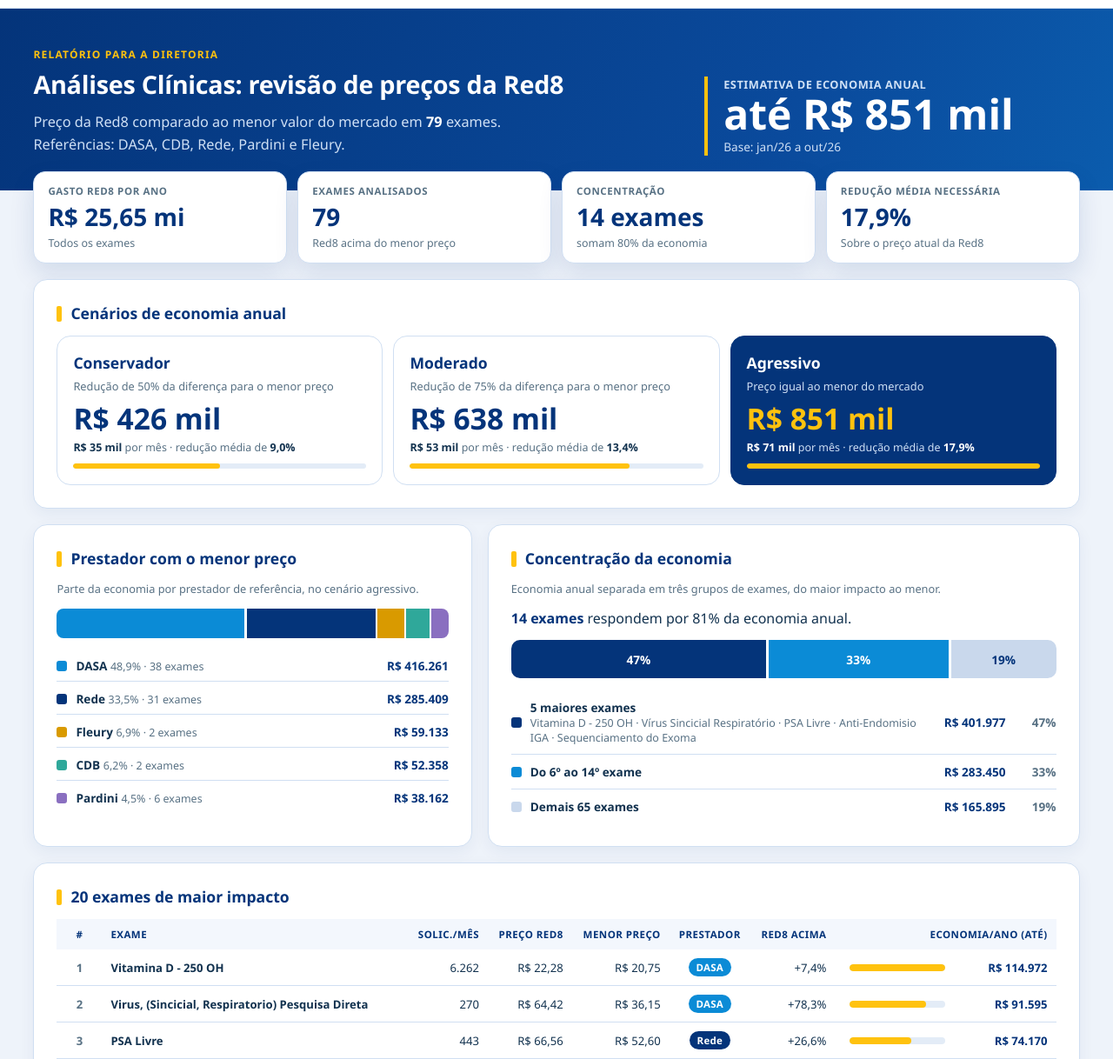
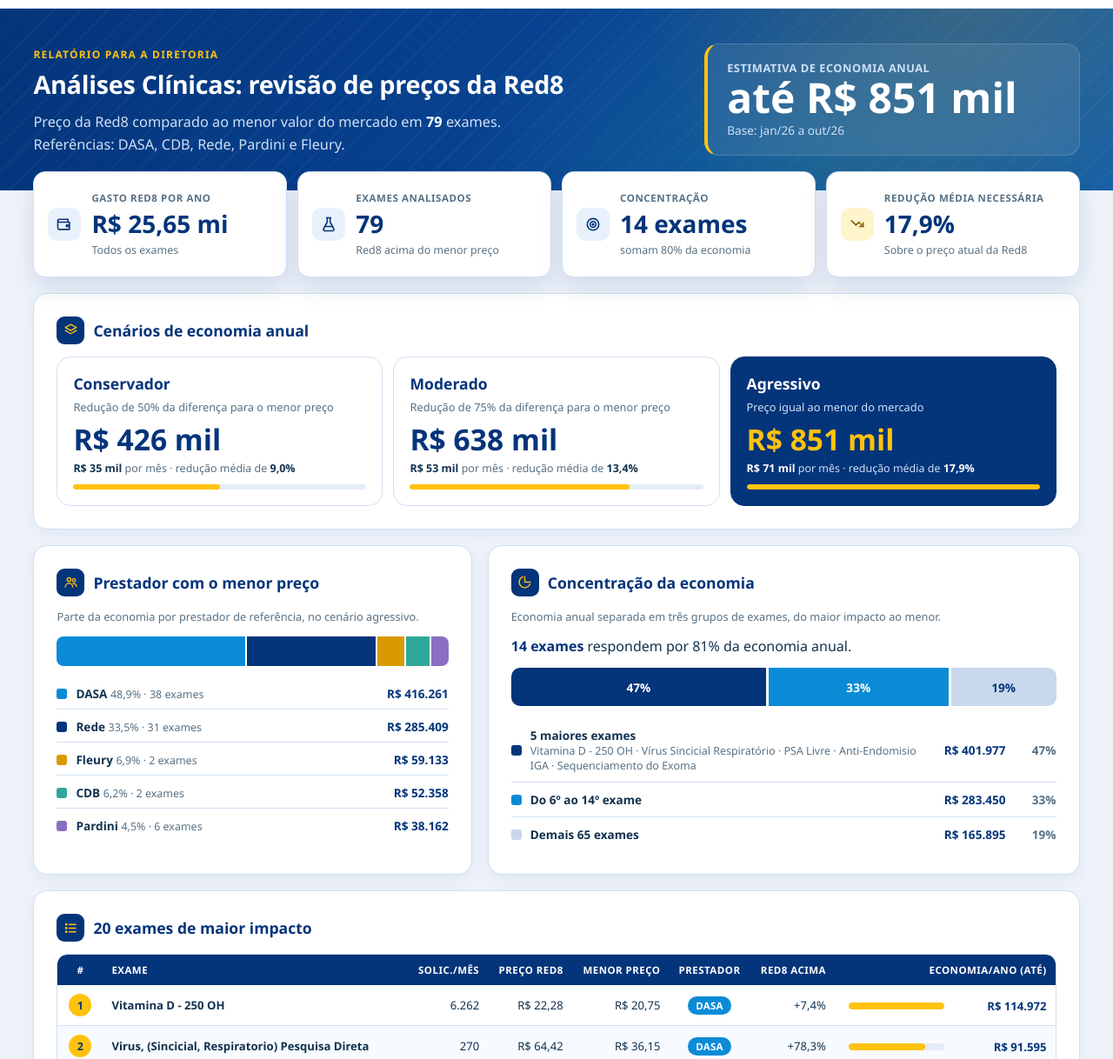
Before and after one commit to douglasraphael/comparativo-valores, a plain HTML site: page index.html in a window 1280 px wide. Shown: the part 82-1300 px from the top of the page at 87% size. Drawn offline with nearby package versions, Linux system fonts and the light colour scheme.

Commit message:
Acabamento visual: ícones, tabela e rodapé
Co-Authored-By: Claude Opus 5.5 <noreply@anthropic.com>
Claude-Session: https://claude.ai/code/session_0171snM9Rggaq3VXz5vsdazX

```diff
--- a/index.html
+++ b/index.html
@@ -113,6 +113,35 @@ body{margin:0;background:#eef3fa}
 @media (min-width:2100px){.rx{zoom:1.28}}
 @media (min-width:2450px){.rx{zoom:1.45}}
 @media (min-width:3000px){.rx{zoom:1.75}}
+.rx-hero{position:relative;overflow:hidden}
+.rx-hero::before{content:"";position:absolute;inset:0;pointer-events:none;background:radial-gradient(circle at 88% -20%,rgba(255,194,14,.20) 0,rgba(255,194,14,0) 34%),radial-gradient(circle at 70% 130%,rgba(47,168,154,.28) 0,rgba(47,168,154,0) 40%),repeating-linear-gradient(135deg,rgba(255,255,255,.035) 0 2px,transparent 2px 22px)}
+.rx-hero-in{position:relative}
+.rx-big{background:rgba(255,255,255,.08);border:1px solid rgba(255,255,255,.16);border-left:4px solid var(--am);border-radius:16px;padding:18px 22px;backdrop-filter:blur(4px)}
+.rx-kpi{position:relative;padding-left:66px;min-height:92px;justify-content:center;transition:transform .18s,box-shadow .18s}
+.rx-kpi:hover{transform:translateY(-2px);box-shadow:0 16px 32px rgba(4,52,122,.16)}
+.rx-ico{position:absolute;left:16px;top:50%;transform:translateY(-50%);width:38px;height:38px;border-radius:11px;display:grid;place-items:center;background:#e8f0fb;color:var(--nv)}
+.rx-kpi:nth-child(4) .rx-ico{background:#fff4cc;color:#8a5f00}
+.rx-ico svg,.rx-hico svg{width:20px;height:20px;fill:none;stroke:currentColor;stroke-width:1.9;stroke-linecap:round;stroke-linejoin:round}
+.rx-ch h2{display:flex;align-items:center;gap:10px}
+.rx-hico{width:32px;height:32px;border-radius:9px;display:grid;place-items:center;background:var(--nv);color:var(--am);flex:none}
+.rx-hico svg{width:17px;height:17px}
+.rx-card{transition:box-shadow .2s}
+.rx-card:hover{box-shadow:0 14px 34px rgba(4,52,122,.10)}
+.rx-sc{transition:transform .18s}
+.rx-sc:hover{transform:translateY(-2px)}
+.rx #exames .rx-scroll{border-radius:12px;border:1px solid var(--ln)}
+.rx #exames th{background:var(--nv);color:#fff;border:0}
+.rx #exames th:first-child{border-top-left-radius:11px}
+.rx #exames th:last-child{border-top-right-radius:11px}
+.rx #exames tbody tr:nth-child(even) td{background:#f7faff}
+.rx #exames tbody tr:hover td{background:#eef4fc}
+.rx #exames tbody tr:last-child td{border-bottom:0}
+.rx-rkb{display:inline-grid;place-items:center;width:26px;height:26px;border-radius:50%;background:#e8f0fb;color:var(--nv);font-size:.78rem;font-weight:800}
+.rx-rkb.rx-top{background:var(--am);color:var(--nv)}
+.rx-foot{background:var(--nv);color:#cfe0f5;margin-top:8px;border-top:4px solid var(--am)}
+.rx-foot-in{max-width:calc(1600px - 2 * max(16px,3vw));margin-inline:auto;padding:18px max(16px,3vw);display:flex;flex-wrap:wrap;justify-content:space-between;gap:8px 24px;font-size:.78rem;box-sizing:content-box}
+.rx-foot b{color:#fff}
+@media (max-width:560px){.rx-kpi{padding-left:16px;padding-top:62px}.rx-ico{top:16px;transform:none}}
 [data-dash-source-state=refreshing]{opacity:.5}
 .rx-steps{display:grid;grid-template-columns:repeat(auto-fit,minmax(min(100%,16rem),1fr));gap:12px}
 .rx-step{all:unset;box-sizing:border-box;cursor:pointer;position:relative;display:flex;flex-direction:column;gap:6px;padding:18px 18px 16px;border-radius:16px;border:1px solid var(--ln);background:#fff;transition:transform .18s,box-shadow .18s,background .18s}
@@ -198,14 +227,14 @@ body{margin:0;background:#eef3fa}
 
   <div class="rx-main">
     <div class="rx-kpis">
-      <div class="rx-kpi"><span>Gasto Red8 por ano</span><strong data-draw="k" data-source="resumo" data-field="texto" data-m="red8" data-cenf="100">—</strong><small>Todos os exames</small></div>
-      <div class="rx-kpi"><span>Exames analisados</span><strong data-draw="k" data-source="resumo" data-field="texto" data-m="n_cmp" data-cenf="100">—</strong><small>Red8 acima do menor preço</small></div>
-      <div class="rx-kpi"><span>Concentração</span><strong data-draw="k" data-source="resumo" data-field="texto" data-m="n_a_txt" data-cenf="100">—</strong><small>somam 80% da economia</small></div>
-      <div class="rx-kpi"><span>Redução média necessária</span><strong data-draw="k" data-source="resumo" data-field="texto" data-m="red_media" data-cenf="100">—</strong><small>Sobre o preço atual da Red8</small></div>
+      <div class="rx-kpi"><b class="rx-ico"><svg viewBox="0 0 24 24" aria-hidden="true"><path d="M3 7a2 2 0 0 1 2-2h12v4"/><path d="M3 7v10a2 2 0 0 0 2 2h14V9H5a2 2 0 0 1-2-2z"/><circle cx="16" cy="14" r="1.3"/></svg></b><span>Gasto Red8 por ano</span><strong data-draw="k" data-source="resumo" data-field="texto" data-m="red8" data-cenf="100">—</strong><small>Todos os exames</small></div>
+      <div class="rx-kpi"><b class="rx-ico"><svg viewBox="0 0 24 24" aria-hidden="true"><path d="M9 3h6"/><path d="M10 3v6l-5 9a2 2 0 0 0 1.7 3h10.6a2 2 0 0 0 1.7-3l-5-9V3"/><path d="M7.5 15h9"/></svg></b><span>Exames analisados</span><strong data-draw="k" data-source="resumo" data-field="texto" data-m="n_cmp" data-cenf="100">—</strong><small>Red8 acima do menor preço</small></div>
+      <div class="rx-kpi"><b class="rx-ico"><svg viewBox="0 0 24 24" aria-hidden="true"><circle cx="12" cy="12" r="8"/><circle cx="12" cy="12" r="4"/><circle cx="12" cy="12" r="1"/></svg></b><span>Concentração</span><strong data-draw="k" data-source="resumo" data-field="texto" data-m="n_a_txt" data-cenf="100">—</strong><small>somam 80% da economia</small></div>
+      <div class="rx-kpi"><b class="rx-ico"><svg viewBox="0 0 24 24" aria-hidden="true"><path d="M4 7l6 6 4-4 6 6"/><path d="M20 10v5h-5"/></svg></b><span>Redução média necessária</span><strong data-draw="k" data-source="resumo" data-field="texto" data-m="red_media" data-cenf="100">—</strong><small>Sobre o preço atual da Red8</small></div>
     </div>
 
     <section class="rx-card" id="cenarios">
-      <div class="rx-ch"><h2><i></i>Cenários de economia anual</h2></div>
+      <div class="rx-ch"><h2><b class="rx-hico"><svg viewBox="0 0 24 24" aria-hidden="true"><path d="M12 3l9 5-9 5-9-5 9-5z"/><path d="M3 13l9 5 9-5"/></svg></b>Cenários de economia anual</h2></div>
       <div class="rx-steps">
         <div class="rx-sc">
           <span class="rx-sc-n">Conservador</span>
@@ -233,20 +262,20 @@ body{margin:0;background:#eef3fa}
 
     <div class="rx-two">
       <section class="rx-card" id="prestadores">
-        <div class="rx-ch"><h2><i></i>Prestador com o menor preço</h2></div>
+        <div class="rx-ch"><h2><b class="rx-hico"><svg viewBox="0 0 24 24" aria-hidden="true"><circle cx="9" cy="8" r="3"/><path d="M3 20a6 6 0 0 1 12 0"/><circle cx="17" cy="9" r="2.5"/><path d="M15.5 14.2A5 5 0 0 1 21 19"/></svg></b>Prestador com o menor preço</h2></div>
         <p class="rx-note">Parte da economia por prestador de referência, no cenário agressivo.</p>
         <div class="rx-stack" data-draw="stack" data-source="por_prestador"></div>
         <div class="rx-plist" data-draw="plist" data-source="por_prestador"></div>
       </section>
       <section class="rx-card" id="concentracao">
-        <div class="rx-ch"><h2><i></i>Concentração da economia</h2></div>
+        <div class="rx-ch"><h2><b class="rx-hico"><svg viewBox="0 0 24 24" aria-hidden="true"><path d="M12 3v9h9"/><path d="M20.5 15A9 9 0 1 1 9 3.5"/></svg></b>Concentração da economia</h2></div>
         <p class="rx-note">Economia anual separada em três grupos de exames, do maior impacto ao menor.</p>
         <div class="rx-curve" data-draw="curve" data-source="prioridades"></div>
       </section>
     </div>
 
     <section class="rx-card" id="exames">
-      <div class="rx-ch"><h2><i></i>20 exames de maior impacto</h2></div>
+      <div class="rx-ch"><h2><b class="rx-hico"><svg viewBox="0 0 24 24" aria-hidden="true"><path d="M9 6h11M9 12h11M9 18h11"/><circle cx="4.5" cy="6" r="1"/><circle cx="4.5" cy="12" r="1"/><circle cx="4.5" cy="18" r="1"/></svg></b>20 exames de maior impacto</h2></div>
       <div class="rx-scroll">
         <table data-source="prioridades" data-row-key="key">
           <thead><tr>
@@ -265,6 +294,12 @@ body{margin:0;background:#eef3fa}
       <p class="rx-note">Valores anuais pela média mensal de jan/26 a out/26 (10 meses) × 12; de jul a out/26, só exames com laudo. Menor preço entre DASA, CDB, Rede, Pardini e Fleury. Considera só exames com preço unitário e volume informados.</p>
     </section>
   </div>
+  <footer class="rx-foot">
+    <div class="rx-foot-in">
+      <span><b>São Cristóvão Saúde</b> · Medicina Diagnóstica · SADT / Laboratório</span>
+      <span>Fontes: tabela comparativa de prestadores e relatórios de repasse da Red8 (jan a out/26). Uso interno.</span>
+    </div>
+  </footer>
 </div>
 
 <script>
@@ -370,7 +405,6 @@ dash.draw('stack', (el) => {
   const g = dash.data('por_prestador');
   el.replaceChildren();
   if (g.status !== 'ok') return;
-  el.classList.add('rx-anim');
   g.data.filter((r) => r.cen === cenNow() && r.economia > 0).forEach((r) => {
     const d = mk('div');
     d.style.flex = String(r.economia);
@@ -439,7 +473,7 @@ dash.draw('prio', (el) => {
     const tr = el.insertRow();
     tr.dataset.key = r.key;
     const add = (cls, content) => { const td = tr.insertCell(); if (cls) td.className = cls; if (content instanceof Node) td.append(content); else td.textContent = content; };
-    add('rx-rk', String(r.rank));
+    add('rx-rk', mk('span', r.rank <= 3 ? 'rx-rkb rx-top' : 'rx-rkb', String(r.rank)));
     add('rx-l rx-ex', nice(r.exame));
     add('', r.media_mes == null ? '' : n0.format(r.media_mes));
     add('', f2(r.preco_red8));
```
